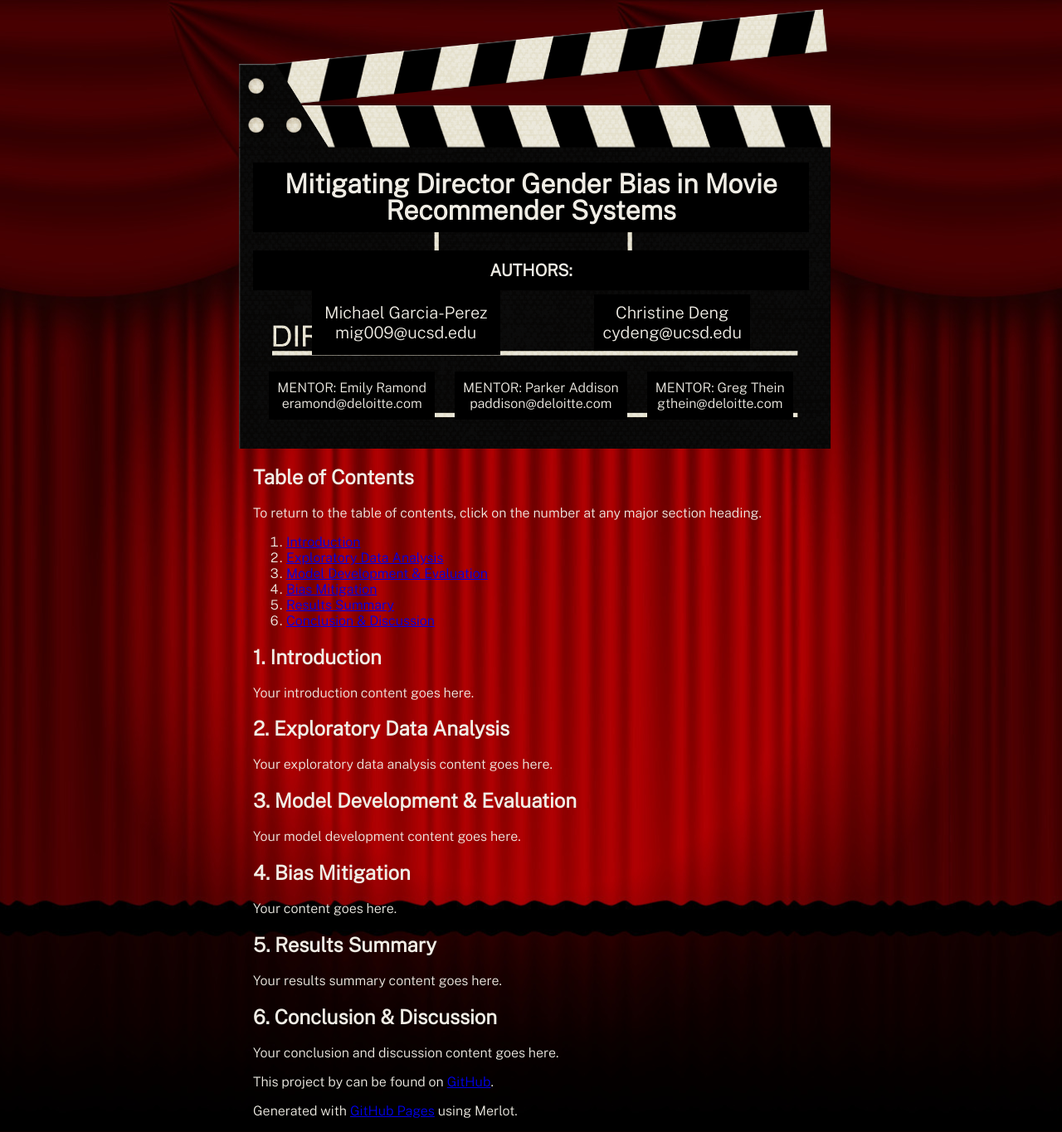
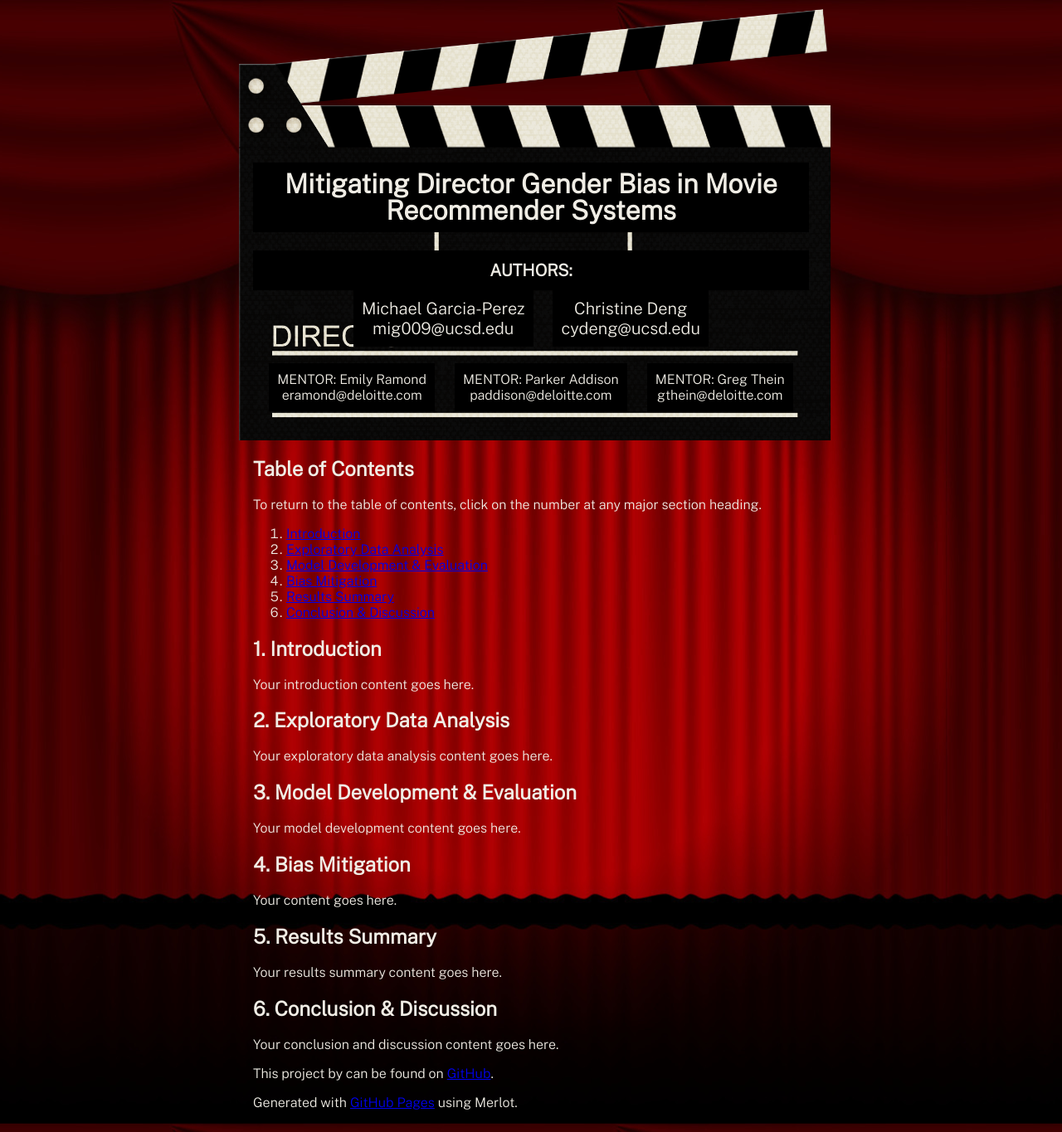
Before and after one commit to michael-garciaperez/DSC180A-Methodology-5, a Jekyll site: the page built from index.md, in a window 1280 px wide. Shown: the whole page at 83% size. Built offline with Jekyll 4.4.1, drawn with Linux system fonts in a browser that asks for light colours.

Commit message:
Update style.scss

```diff
--- a/assets/css/style.scss
+++ b/assets/css/style.scss
@@ -80,8 +80,3 @@ header h2 span:last-child {
   padding: 10px;
   margin: 10px;
 }
-
-.author-mentor-container p:nth-child(2) {
-  margin-right: 100px; /* Increase margin to the right */
-  padding: 15px 15px; /* Increase padding for top and bottom */
-}
```
